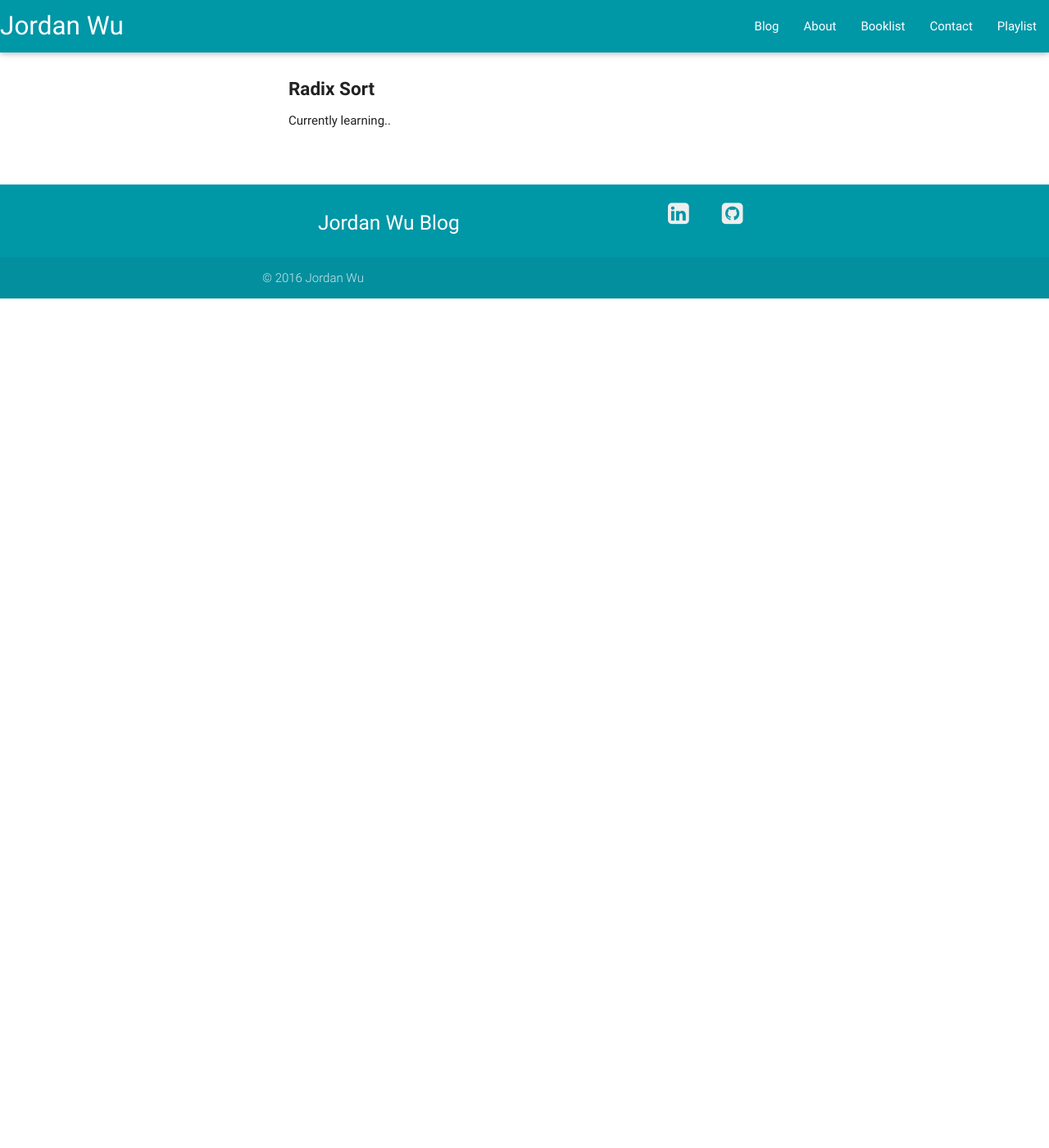
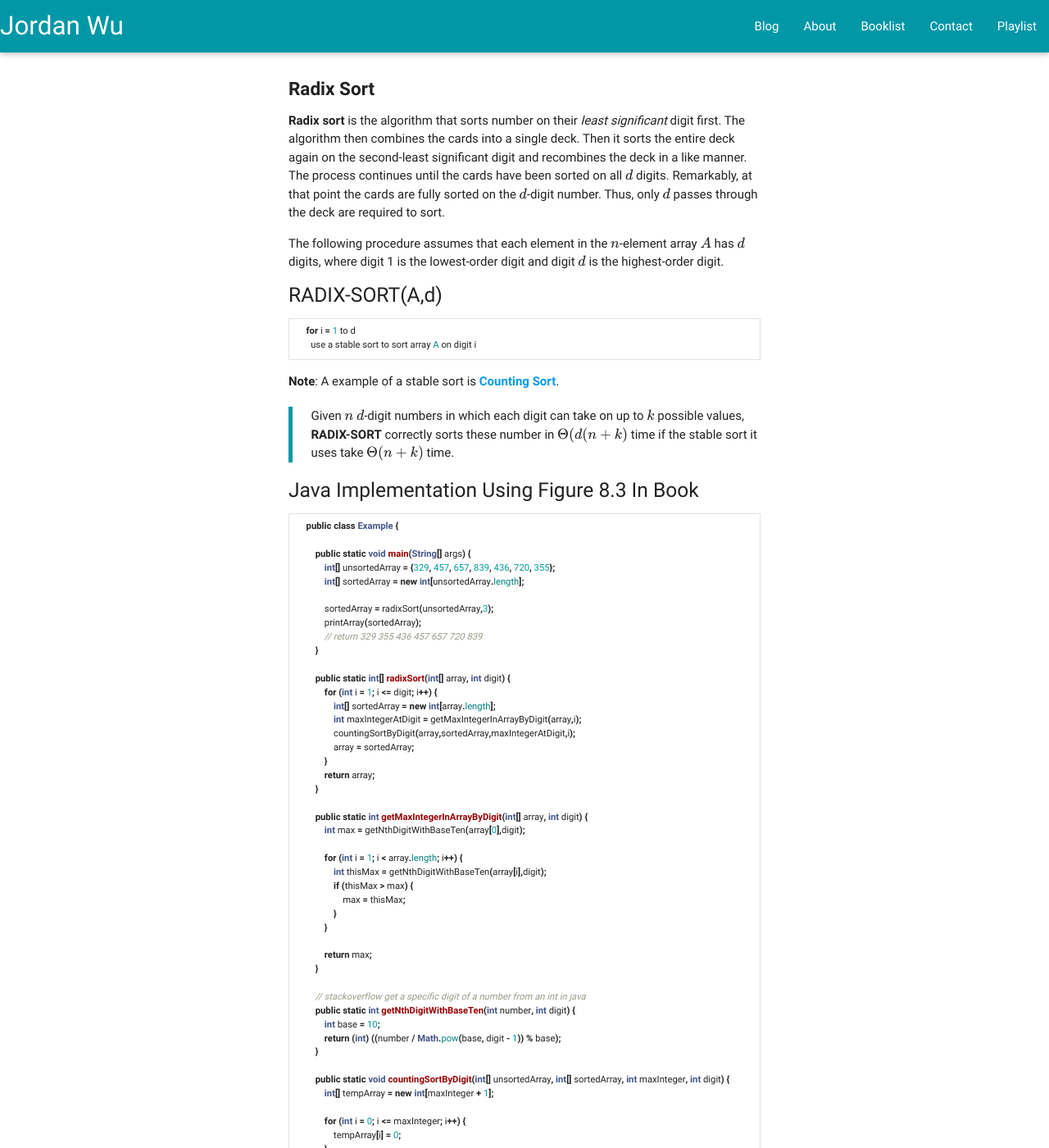
Before and after one commit to JordanSpencerWu/old-website, a Jekyll site: the page built from _posts/book/2016/introduction-to-algorithms/2016-09-24-radix-sort.md, in a window 1280 px wide and 1400 px high. Shown: the whole window at 82% size. Built offline with Jekyll 4.4.1, drawn with Linux system fonts in a browser that asks for light colours; nearby versions of some CDN libraries; formulas are drawn with MathJax 3; some of the changed text lies outside the part shown.

Commit message:
add radix sort note

```diff
--- a/_posts/book/2016/introduction-to-algorithms/2016-09-24-radix-sort.md
+++ b/_posts/book/2016/introduction-to-algorithms/2016-09-24-radix-sort.md
@@ -8,4 +8,89 @@ permalink: /radix-sort/
 title: "Radix Sort"
 ---
 
-Currently learning..
+__Radix sort__ is the algorithm that sorts number on their _least significant_ digit first. The algorithm then combines the cards into a single deck. Then it sorts the entire deck again on the second-least significant digit and recombines the deck in a like manner. The process continues until the cards have been sorted on all $d$ digits. Remarkably, at that point the cards are fully sorted on the $d$-digit number. Thus, only $d$ passes through the deck are required to sort.
+
+The following procedure assumes that each element in the $n$-element array $A$ has $d$ digits, where digit 1 is the lowest-order digit and digit $d$ is the highest-order digit.
+
+##### RADIX-SORT(A,d)
+
+{% highlight java %}
+  for i = 1 to d
+    use a stable sort to sort array A on digit i
+{% endhighlight %}
+
+__Note__: A example of a stable sort is <a href="{{ "/counting-sort/" | prepend: site.baseurl }}">__Counting Sort__</a>.
+
+> Given $n$ $d$-digit numbers in which each digit can take on up to $k$ possible values, __RADIX-SORT__ correctly sorts these number in $\Theta(d(n + k)$ time if the stable sort it uses take $\Theta(n + k)$ time.
+
+##### Java Implementation Using Figure 8.3 In Book
+
+{% highlight java %}
+  public class Example {
+
+      public static void main(String[] args) {
+          int[] unsortedArray = {329, 457, 657, 839, 436, 720, 355};
+          int[] sortedArray = new int[unsortedArray.length];
+
+          sortedArray = radixSort(unsortedArray,3);
+          printArray(sortedArray);
+          // return 329 355 436 457 657 720 839
+      }
+
+      public static int[] radixSort(int[] array, int digit) {
+          for (int i = 1; i <= digit; i++) {
+              int[] sortedArray = new int[array.length];
+              int maxIntegerAtDigit = getMaxIntegerInArrayByDigit(array,i);
+              countingSortByDigit(array,sortedArray,maxIntegerAtDigit,i);
+              array = sortedArray;
+          }
+          return array;
+      }
+
+      public static int getMaxIntegerInArrayByDigit(int[] array, int digit) {
+          int max = getNthDigitWithBaseTen(array[0],digit);
+
+          for (int i = 1; i < array.length; i++) {
+              int thisMax = getNthDigitWithBaseTen(array[i],digit);
+              if (thisMax > max) {
+                  max = thisMax;
+              }
+          }
+
+          return max;
+      }
+
+      // stackoverflow get a specific digit of a number from an int in java
+      public static int getNthDigitWithBaseTen(int number, int digit) {
+          int base = 10;
+          return (int) ((number / Math.pow(base, digit - 1)) % base);
+      }
+
+      public static void countingSortByDigit(int[] unsortedArray, int[] sortedArray, int maxInteger, int digit) {
+          int[] tempArray = new int[maxInteger + 1];
+
+          for (int i = 0; i <= maxInteger; i++) {
+              tempArray[i] = 0;
+          }
+
+          for (int j = 0; j < unsortedArray.length; j++) {
+              tempArray[getNthDigitWithBaseTen(unsortedArray[j],digit)] = tempArray[getNthDigitWithBaseTen(unsortedArray[j],digit)] + 1;
+          }
+
+          for (int i = 1; i <= maxInteger; i++) {
+              tempArray[i] = tempArray[i] + tempArray[i - 1];
+          }
+
+          for (int j = unsortedArray.length - 1; j >= 0; j--) {
+              sortedArray[tempArray[getNthDigitWithBaseTen(unsortedArray[j],digit)] - 1] = unsortedArray[j];
+              tempArray[getNthDigitWithBaseTen(unsortedArray[j],digit)] = tempArray[getNthDigitWithBaseTen(unsortedArray[j],digit)] - 1;
+          }
+      }
+
+      public static void printArray(int[] array) {
+          for( int i = 0; i < array.length; i++) {
+              System.out.print(array[i] + " ");
+          }
+      }
+  }
+{% endhighlight %}
```
